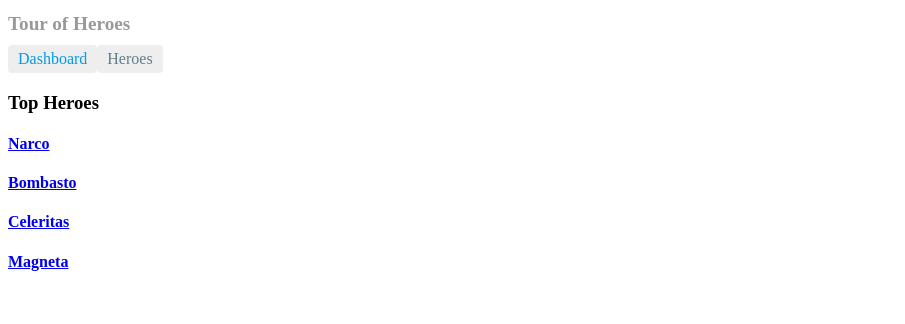
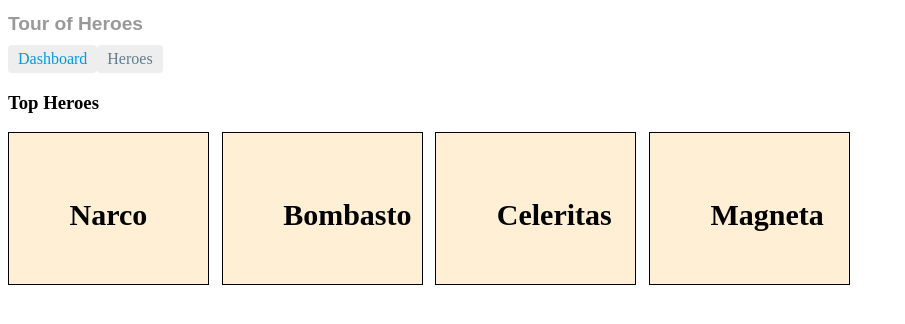
Before and after one commit to mnsgit96/KiMainHoonHeroTera, an Angular app: page /dashboard in a window 1280 px wide. Shown: the top 324 px of the page, without its empty margins (0-905 px from the left). Built offline with nearby package versions, Linux system fonts and the light colour scheme.

Commit message:
-- added global style csses

```diff
--- a/src/styles.css
+++ b/src/styles.css
@@ -1 +1,33 @@
-/* You can add global styles to this file, and also import other style files */
+
+.body
+{
+    background-color:gray;
+}
+
+h1 {
+  color: #369;
+  font-family: Arial, Helvetica, sans-serif;
+  font-size: 250%;
+}
+
+.hero
+{
+    margin-left: 30%;
+    margin-top: 32%;
+    font-size: 30px;
+    color: black;
+}
+
+.dashboardHero
+{
+    width: 195px;
+    height: 147px;
+    border: 1px solid black;
+    display: bloic;
+    display: block;
+    background-color: papayawhip;
+    padding: 2px;
+    float: left;
+    text-decoration: none;
+    margin-right: 1%;
+}
```
